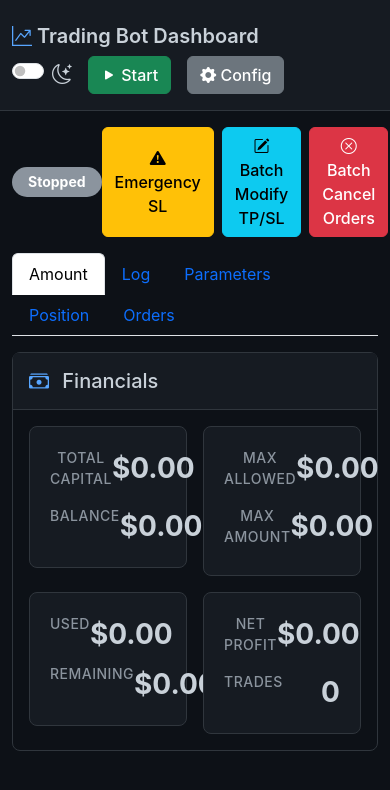
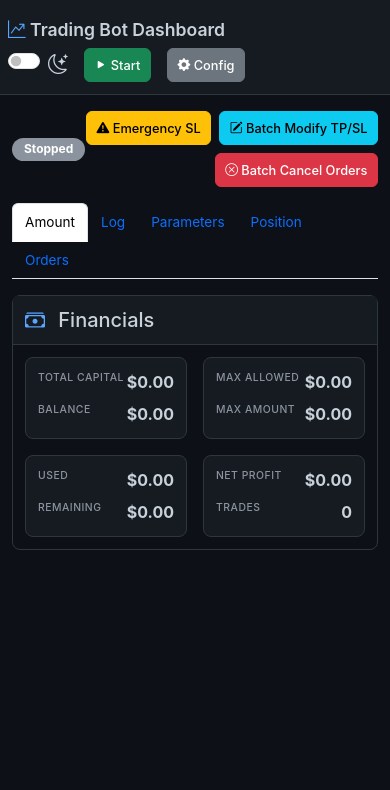
Before and after one commit to Hub1145/newww, a Flask app: page / in a window 390 px wide. Shown: the top 790 px of the page. Run offline with Flask 3, Linux system fonts and the light colour scheme; data that the repository does not hold is empty; some libraries are stand-ins or nearby versions.

Commit message:
Add files via upload

```diff
--- a/app.py
+++ b/app.py
@@ -284,4 +284,4 @@ def handle_emergency_sl(data=None):
 
 
 if __name__ == '__main__':
-    socketio.run(app, host='0.0.0.0', port=5000, debug=False, use_reloader=False, log_output=True, allow_unsafe_werkzeug=True)
+    socketio.run(app, host='0.0.0.0', port=5000, debug=False, use_reloader=False, log_output=True)
--- a/config.json
+++ b/config.json
@@ -46,6 +46,5 @@
   ],
   "use_candlestick_conditions": false,
   "log_level": "info",
-  "initial_total_capital": 0
-
+  "initial_total_capital": 7233.211253709815
 }
--- a/static/css/style.css
+++ b/static/css/style.css
@@ -39,7 +39,7 @@ body {
 .navbar {
     background-color: var(--navbar-bg);
     border-bottom: 1px solid var(--border-color);
-    padding: 1rem 0;
+    padding: 0.75rem 0;
 }
 
 .navbar-brand {
@@ -422,3 +422,55 @@ body {
 .text-muted {
     color: var(--text-secondary) !important;
 }
+
+/* Responsive Overrides */
+@media (max-width: 576px) {
+    .navbar-brand {
+        font-size: 1.1rem;
+    }
+
+    .navbar .container-fluid {
+        padding-left: 0.5rem;
+        padding-right: 0.5rem;
+    }
+
+    .container-fluid {
+        padding-left: 0.75rem;
+        padding-right: 0.75rem;
+    }
+
+    .stat-card {
+        padding: 0.75rem;
+    }
+
+    .stat-label {
+        font-size: 0.65rem;
+    }
+
+    .stat-value {
+        font-size: 1rem;
+    }
+
+    .btn {
+        padding: 0.4rem 0.6rem;
+        font-size: 0.8rem;
+    }
+
+    .status-badge {
+        padding: 0.35rem 0.75rem;
+        font-size: 0.75rem;
+    }
+
+    .card-header {
+        padding: 0.75rem;
+    }
+
+    .card-body {
+        padding: 0.75rem !important;
+    }
+
+    .nav-tabs .nav-link {
+        padding: 0.5rem 0.75rem;
+        font-size: 0.85rem;
+    }
+}
--- a/templates/dashboard.html
+++ b/templates/dashboard.html
@@ -38,7 +38,7 @@
             <div class="col-12">
                 <div class="d-flex justify-content-between align-items-center mb-3">
                     <span class="badge status-badge" id="botStatus">Stopped</span>
-                    <div class="d-flex gap-2">
+                    <div class="d-flex gap-2 flex-wrap justify-content-end">
                         <button class="btn btn-warning" id="emergencySlBtn">
                             <i class="bi bi-exclamation-triangle-fill"></i> Emergency SL
                         </button>
```
